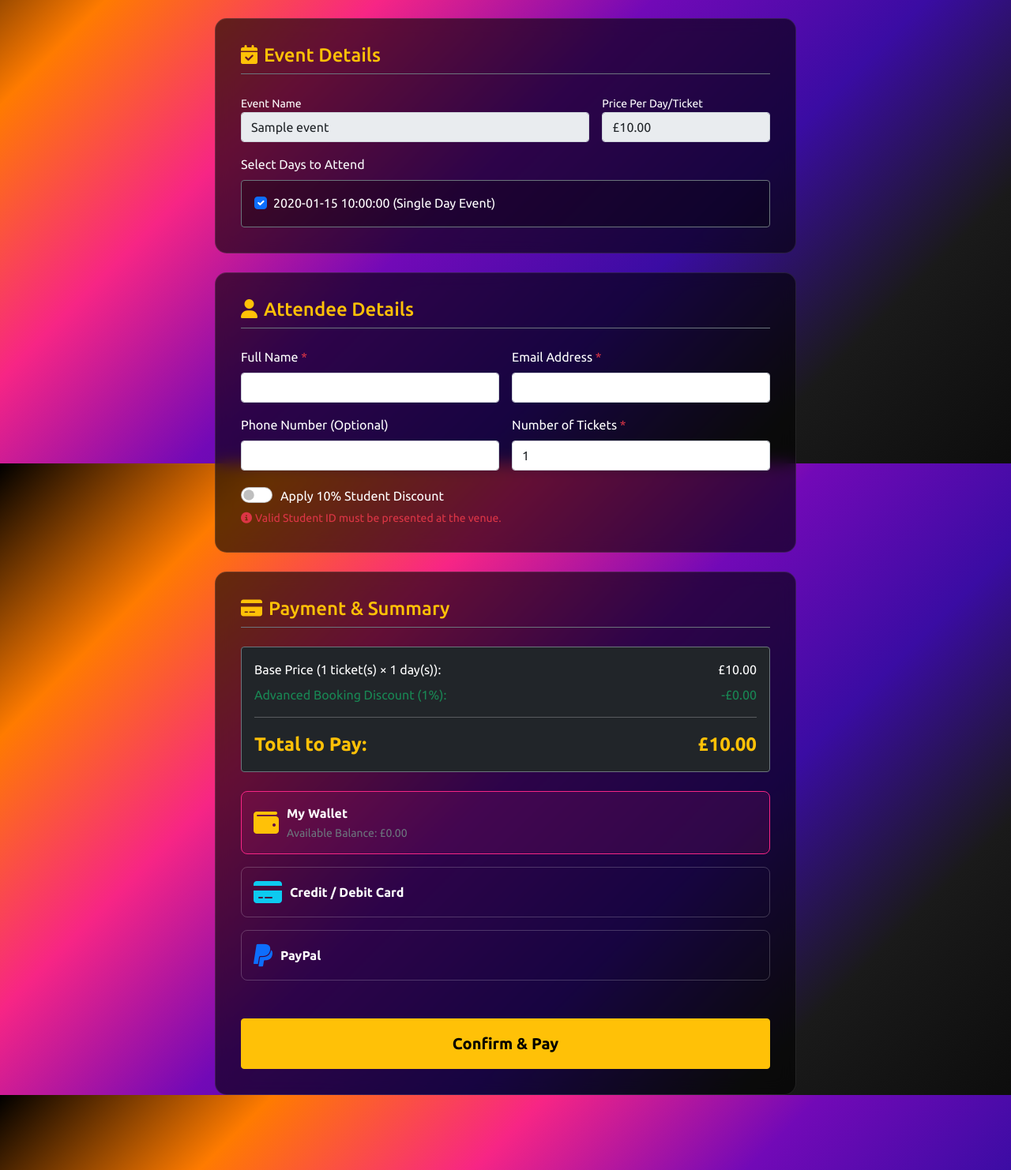
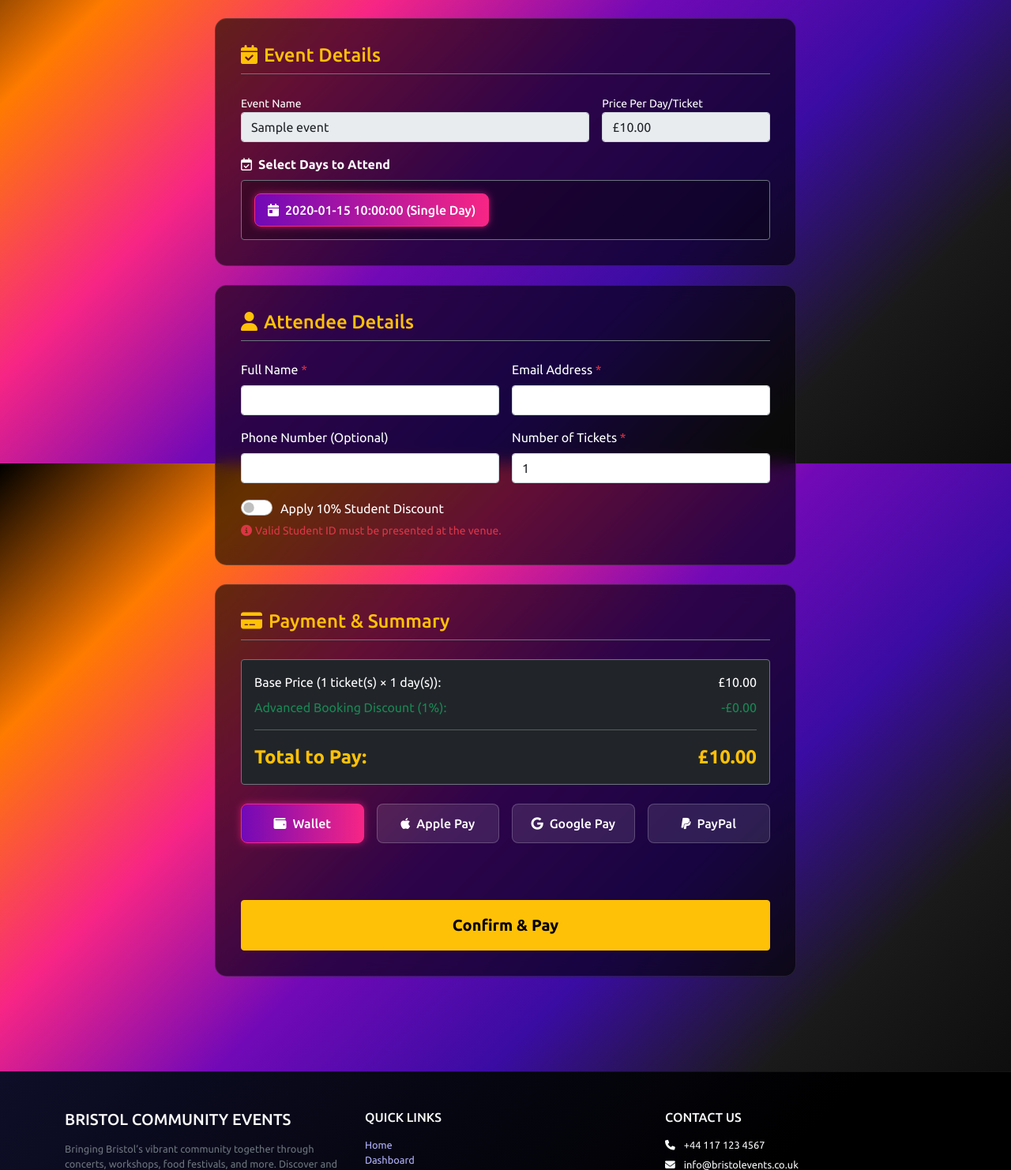
Before and after one commit to Twistar12/WebDev, a Flask app: template templates/booking.html in a window 1280 px wide. Shown: the part 213-1695 px from the top of the page at 79% size. Run offline with Flask 3, Linux system fonts and the light colour scheme; the template is opened without the code that fills it: most values are stand-ins (such as "Sample title", 1, 10 or a date in 2020); some web fonts are replaced.

Commit message:
refactor: Update event ID references and enhance booking page styles

```diff
--- a/app.py
+++ b/app.py
@@ -56,7 +56,7 @@ def events():
     # fetch all events from database
     dbcursor.execute('SELECT * FROM Event_Cards ORDER BY date ASC')
     fetched_events = dbcursor.fetchall()
-    print(fetched_events) # Debugging log to verify data is fetched correctly
+    # print(fetched_events) # Debugging log to verify data is fetched correctly
     for ev in fetched_events:
         ev['date'] = str(ev['date']) if ev['date'] else "" # Convert date to string for JSON serialization, handle NULL dates
         ev['end_date'] = str(ev['end_date']) if ev['end_date'] else "" # Convert end date to string for JSON serialization, handle NULL dates
--- a/templates/booking.html
+++ b/templates/booking.html
@@ -11,7 +11,41 @@
     border-radius: 15px;
     padding: 2rem;
     color: white;
+    transition: all 0.3s ease-in-out;
   }
+  .booking-card:hover {
+    transform: translateY(-5px);
+    box-shadow: 0 0px 25px rgba(0, 0, 0, 0.568);
+  }
+  /* Custom Toggle Buttons for Dates (Derived from Payment CSS) */
+  .date-checkbox-wrapper input[type="checkbox"] {
+    display: none;
+  }
+  .date-btn {
+    background: rgba(255, 255, 255, 0.1);
+    border: 1px solid rgba(255, 255, 255, 0.2);
+    border-radius: 8px;
+    padding: 0.5rem 1rem;
+    color: white;
+    font-weight: 500;
+    transition: all 0.3s ease;
+    display: flex;
+    align-items: center;
+    gap: 0.5rem;
+    cursor: pointer;
+    margin: 0;
+  }
+  .date-btn:hover {
+    background: rgba(255, 255, 255, 0.2);
+    transform: translateY(-2px);
+  }
+  /* When the hidden checkbox is checked, style the adjacent label! */
+  .date-checkbox-wrapper input[type="checkbox"]:checked + label.date-btn {
+    background: linear-gradient(90deg, #7209b7, #f72585);
+    border-color: #f72585;
+    box-shadow: 0 0 10px rgba(247, 37, 133, 0.6);
+  }
+
   .receipt-modal .modal-content {
     background: #1a1a1a;
     border: 1px solid #f72585;
@@ -25,21 +59,45 @@
     border-radius: 5px;
     letter-spacing: 2px;
   }
-  /* Payment Radio Button Styling */
-  .payment-method-label {
-    border: 1px solid rgba(255,255,255,0.2);
+  /* Custom Payment Toggle Buttons */
+  .payment-options {
+    display: flex;
+    flex-wrap: wrap;
+    gap: 0.75rem;
+    justify-content: center;
+    margin-bottom: 1.5rem;
+  }
+  .payment-options > div {
+    flex: 1 1 0;
+    min-width: 130px; /* Prevents squishing on very small mobile screens */
+  }
+  .payment-options input[type="radio"] {
+    display: none; /* Hide the default radio circles */
+  }
+  .payment-btn {
+    background: rgba(255, 255, 255, 0.1);
+    border: 1px solid rgba(255, 255, 255, 0.2);
     border-radius: 8px;
-    padding: 15px;
-    cursor: pointer;
-    transition: 0.3s;
+    padding: 0.75rem 1.25rem;
+    color: white;
+    font-weight: 500;
+    transition: all 0.3s ease;
     display: flex;
     align-items: center;
-    gap: 10px;
+    justify-content: center;
+    gap: 0.5rem;
+    cursor: pointer;
+    margin: 0;
+    width: 100%;
   }
-  .payment-method-label:hover { background: rgba(255,255,255,0.05); }
-  input[type="radio"]:checked + .payment-method-label {
+  .payment-btn:hover {
+    background: rgba(255, 255, 255, 0.2);
+    transform: translateY(-2px);
+  }
+  .payment-options input[type="radio"]:checked + label.payment-btn {
+    background: linear-gradient(90deg, #7209b7, #f72585);
     border-color: #f72585;
-    background: rgba(247, 37, 133, 0.1);
+    box-shadow: 0 0 10px rgba(247, 37, 133, 0.6);
   }
 </style>
 {% endblock %}
@@ -66,21 +124,28 @@
             </div>
 
             <div class="col-12 mt-3">
-              <label class="text-light mb-2">Select Days to Attend</label>
+              <label class="text-light mb-2 fw-bold"><i class="fa-regular fa-calendar-check me-2"></i>Select Days to Attend</label>
+
               <div class="d-flex flex-wrap gap-3 p-3 border border-secondary rounded" style="background: rgba(0,0,0,0.3);">
+
                 {% if event_days|length == 1 %}
-                  <div class="form-check">
-                    <input class="form-check-input day-checkbox" type="checkbox" name="selected_days" value="{{ event_days[0].Date }}" checked onclick="return false;">
-                    <label class="form-check-label">{{ event_days[0].Date }} (Single Day Event)</label>
+                  <div class="date-checkbox-wrapper">
+                    <input class="day-checkbox" type="checkbox" name="selected_days" id="day_single" value="{{ event_days[0].Date }}" checked onclick="return false;">
+                    <label class="date-btn" for="day_single">
+                      <i class="fa-solid fa-calendar-day"></i> {{ event_days[0].Date }} (Single Day)
+                    </label>
                   </div>
                 {% else %}
                   {% for day in event_days %}
-                  <div class="form-check">
-                    <input class="form-check-input day-checkbox" type="checkbox" name="selected_days" value="{{ day.Date }}" id="day_{{ loop.index }}">
-                    <label class="form-check-label" for="day_{{ loop.index }}">{{ day.Date }}</label>
+                  <div class="date-checkbox-wrapper">
+                    <input class="day-checkbox" type="checkbox" name="selected_days" id="day_{{ loop.index }}" value="{{ day.Date }}">
+                    <label class="date-btn" for="day_{{ loop.index }}">
+                      <i class="fa-solid fa-calendar-day"></i> {{ day.Date }}
+                    </label>
                   </div>
                   {% endfor %}
                 {% endif %}
+
               </div>
             </div>
           </div>
@@ -140,44 +205,37 @@
             </div>
           </div>
 
-          <div class="d-flex flex-column gap-3">
-            <div>
-              <input type="radio" class="btn-check" name="payment" id="wallet" value="wallet" checked>
-              <label class="payment-method-label w-100" for="wallet">
-                <i class="fa-solid fa-wallet fa-2x text-warning w-px-40 text-center"></i>
-                <div class="flex-grow-1">
-                  <div class="fw-bold">My Wallet</div>
-                  <small class="text-muted">Available Balance: £{{ "%.2f"|format(wallet_balance) }}</small>
-                </div>
+          <div class="payment-options">
+            <div class="row g-3">
+            <div class="col-12 col-md-6 col-lg-3 text-nowrap">
+              <input type="radio" name="payment" id="wallet" value="wallet" checked>
+              <label class="payment-btn" for="wallet">
+                <i class="fa-solid fa-wallet"></i> Wallet
               </label>
             </div>
-            <div>
-              <input type="radio" class="btn-check" name="payment" id="card" value="card">
-              <label class="payment-method-label w-100" for="card">
-                <i class="fa-solid fa-credit-card fa-2x text-info w-px-40 text-center"></i>
-                <div class="fw-bold">Credit / Debit Card</div>
+
+            <div class="col-12 col-md-6 col-lg-3 text-nowrap">
+              <input type="radio" name="payment" id="apple" value="apple">
+              <label class="payment-btn" for="apple">
+                <i class="fa-brands fa-apple"></i> Apple Pay
               </label>
-              <div class="collapse mt-3" id="collapseCard">
-                <div class="card card-body bg-dark border-secondary">
-                  <div class="mb-3">
-                    <label>Card Number</label>
-                    <input type="text" class="form-control" placeholder="0000 0000 0000 0000">
-                  </div>
-                  <div class="row">
-                    <div class="col-6"><label>Expiry</label><input type="text" class="form-control" placeholder="MM/YY"></div>
-                    <div class="col-6"><label>CVV</label><input type="text" class="form-control" placeholder="123"></div>
-                  </div>
-                </div>
-              </div>
             </div>
-            <div>
-              <input type="radio" class="btn-check" name="payment" id="paypal" value="paypal">
-              <label class="payment-method-label w-100" for="paypal">
-                <i class="fa-brands fa-paypal fa-2x text-primary w-px-40 text-center"></i>
-                <div class="fw-bold">PayPal</div>
+
+            <div class="col-12 col-md-6 col-lg-3 text-nowrap">
+              <input type="radio" name="payment" id="google" value="google">
+              <label class="payment-btn" for="google">
+                <i class="fa-brands fa-google "></i> Google Pay
+              </label>
+            </div>
+
+            <div class="col-12 col-md-6 col-lg-3 text-nowrap">
+              <input type="radio" name="payment" id="paypal" value="paypal">
+              <label class="payment-btn" for="paypal">
+                <i class="fa-brands fa-paypal"></i> PayPal
               </label>
             </div>
           </div>
+        </div>
 
           <button type="submit" class="btn btn-warning w-100 fw-bold fs-5 mt-5 p-3" id="confirmBtn">Confirm & Pay</button>
         </div>
```
Also changed, not shown: templates/events.html (+7 -6 lines).
